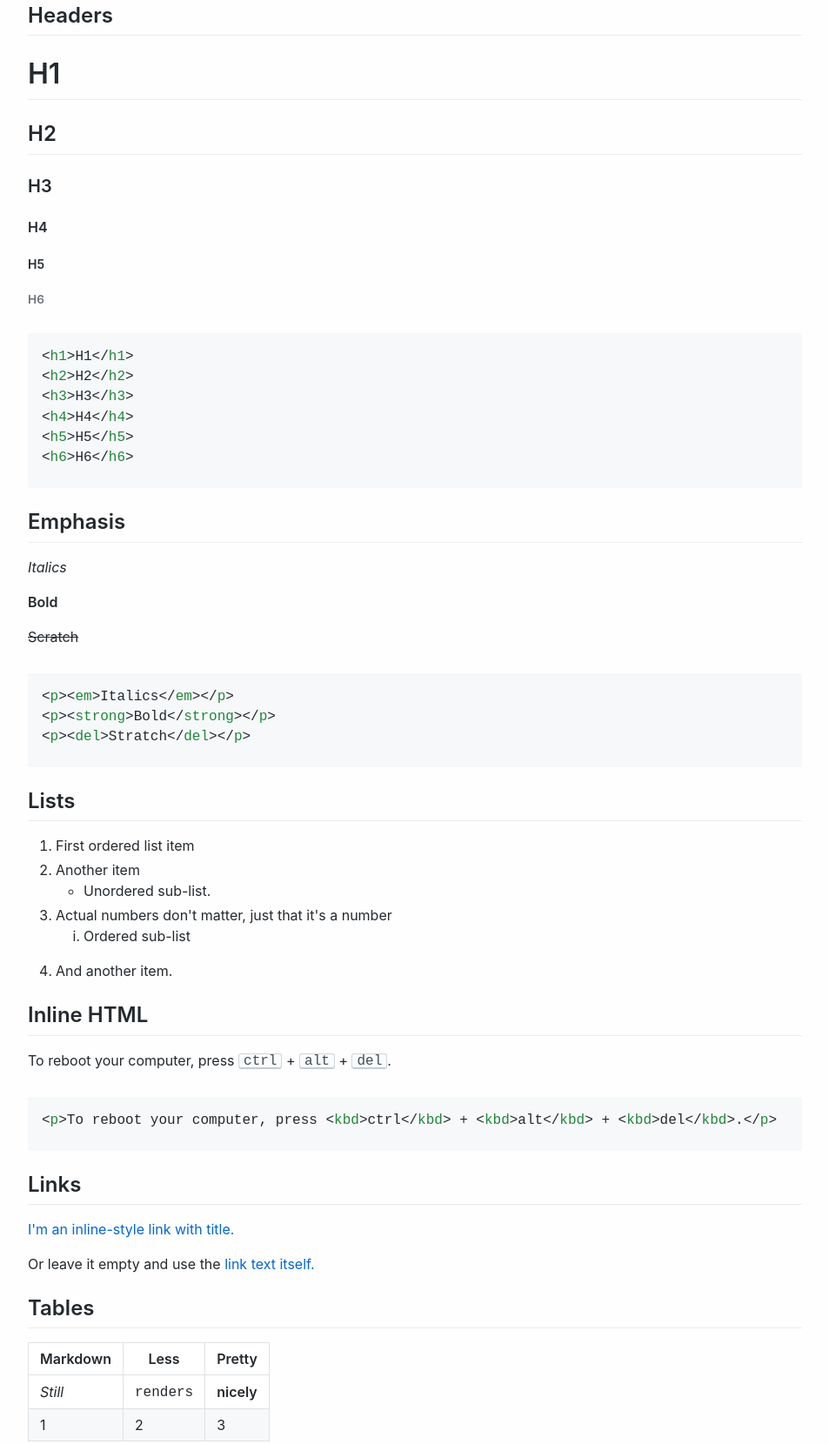
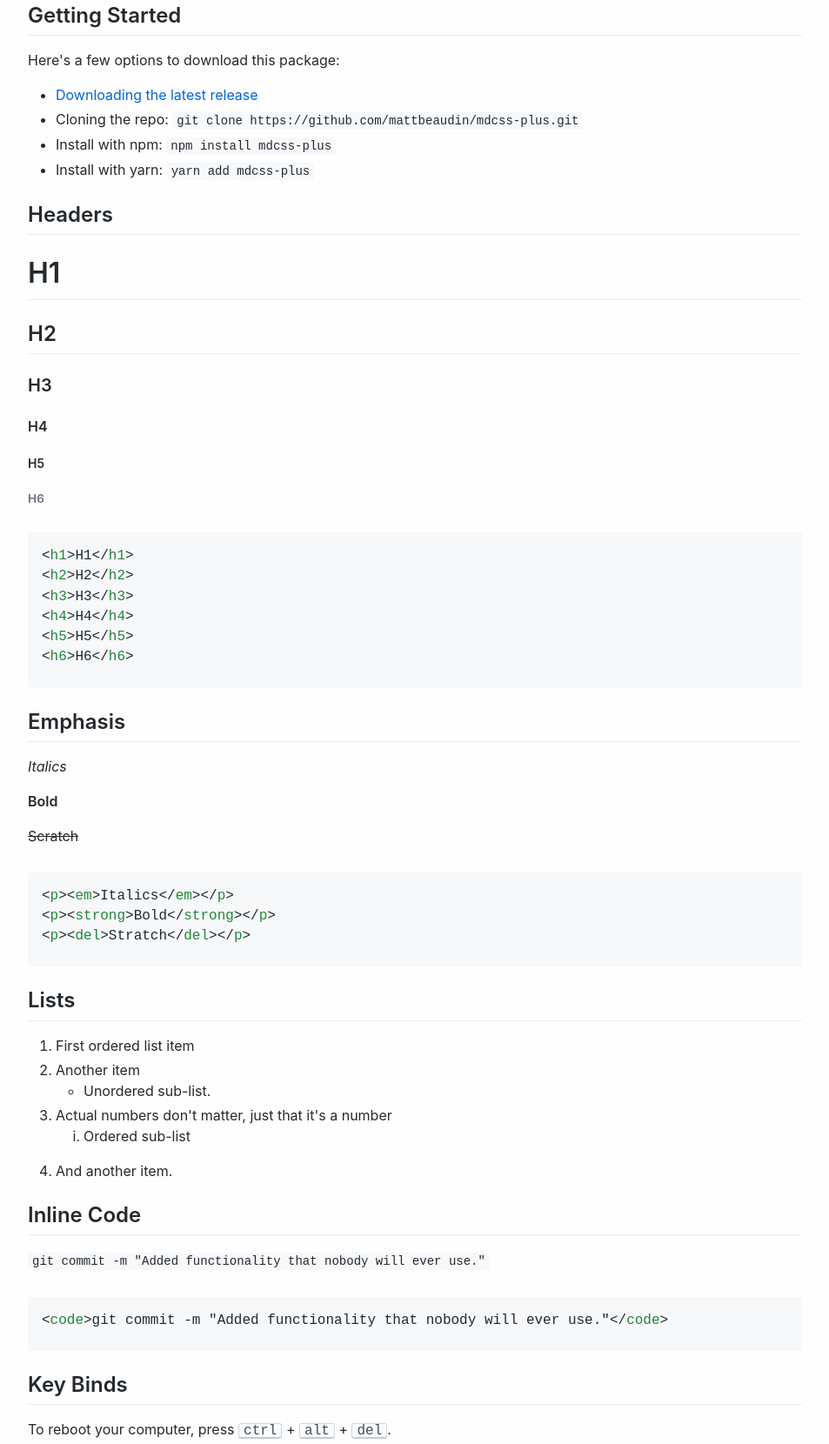
Before and after one commit to mattbeaudin/mdcss-plus, a website: page index.html in a window 1280 px wide. Shown: the part 224-1884 px from the top of the page at 87% size, without its empty margins (163-1116 px from the left). Drawn offline with Linux system fonts and the light colour scheme.

Commit message:
Added inline code and updated index.html

```diff
--- a/index.html
+++ b/index.html
@@ -1,6 +1,15 @@
 <!doctype html>
 <html>
   <head>
+    <!-- Google Analytics -->
+    <script>
+      (function(i,s,o,g,r,a,m){i['GoogleAnalyticsObject']=r;i[r]=i[r]||function(){
+      (i[r].q=i[r].q||[]).push(arguments)},i[r].l=1*new Date();a=s.createElement(o),
+      m=s.getElementsByTagName(o)[0];a.async=1;a.src=g;m.parentNode.insertBefore(a,m)
+      })(window,document,'script','https://www.google-analytics.com/analytics.js','ga');
+      ga('create', 'UA-91187449-1', 'auto');ga('send', 'pageview');
+    </script>
+    <!-- End Google Analytics -->
     <meta charset="utf-8">
     <meta name="viewport" content="width=device-width, initial-scale=1, minimal-ui">
     <title>GitHub Markdown CSS+</title>
@@ -17,6 +26,19 @@
       <h1>GitHub Markdown CSS+</h1>
 
       <p>A CSS Library that emulates the GitHub Markdown style with some new added features.</p>
+
+      <h2>Getting Started</h2>
+
+      <p>
+        Here's a few options to download this package:
+      </p>
+
+      <ul>
+        <li><a href="https://github.com/mattbeaudin/mdcss-plus/archive/v1.0.0.zip">Downloading the latest release</a></li>
+        <li>Cloning the repo: <code>git clone https://github.com/mattbeaudin/mdcss-plus.git</code></li>
+        <li>Install with npm: <code>npm install mdcss-plus</code></li>
+        <li>Install with yarn: <code>yarn add mdcss-plus</code></li>
+      </ul>
 
       <h2>Headers</h2>
 
@@ -67,7 +89,15 @@
         </li>
       </ol>
 
-      <h2>Inline HTML</h2>
+      <h2>Inline Code</h2>
+
+      <code>git commit -m "Added functionality that nobody will ever use."</code>
+
+      <pre>
+&lt;<span class="pl-ent">code</span>&gt;git commit -m "Added functionality that nobody will ever use."&lt;/<span class="pl-ent">code</span>&gt;
+      </pre>
+
+      <h2>Key Binds</h2>
 
       <p>To reboot your computer, press <kbd>ctrl</kbd> + <kbd>alt</kbd> + <kbd>del</kbd>.</p>
 
--- a/scss/_markdown.scss
+++ b/scss/_markdown.scss
@@ -24,6 +24,20 @@ kbd {
   vertical-align: middle;
 }
 
+code,
+kbd,
+pre {
+  font-family: monospace, monospace;
+  font-size: 1em;
+}
+
+code {
+  background-color: #f6f8fa;
+  border-radius: 3px;
+  font-size: 14px;
+  padding: 2px 5px;
+}
+
 .task-list > li {
   list-style-type: none;
 
@@ -35,13 +49,6 @@ kbd {
     margin: 0 0.2em 0.25em -1.6em;
     vertical-align: middle;
   }
-}
-
-code,
-kbd,
-pre {
-  font-family: monospace, monospace;
-  font-size: 1em;
 }
 
 .pl-e,
```
Also changed, not shown: dist/css/mdcss-plus.min.css, 3 other files.
